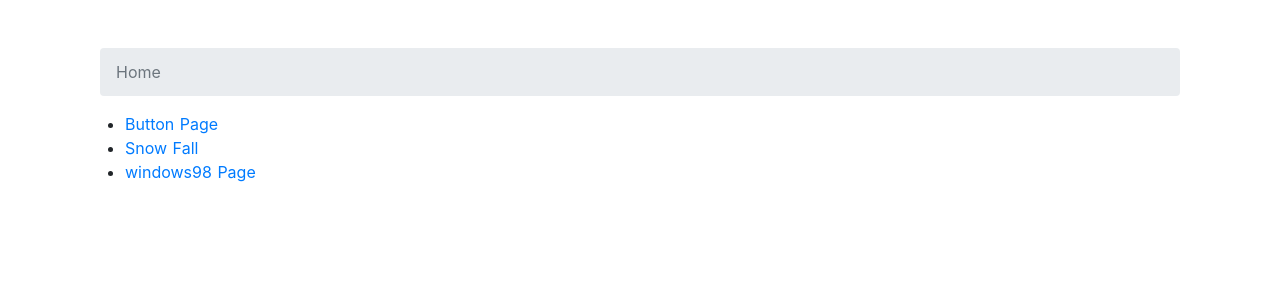
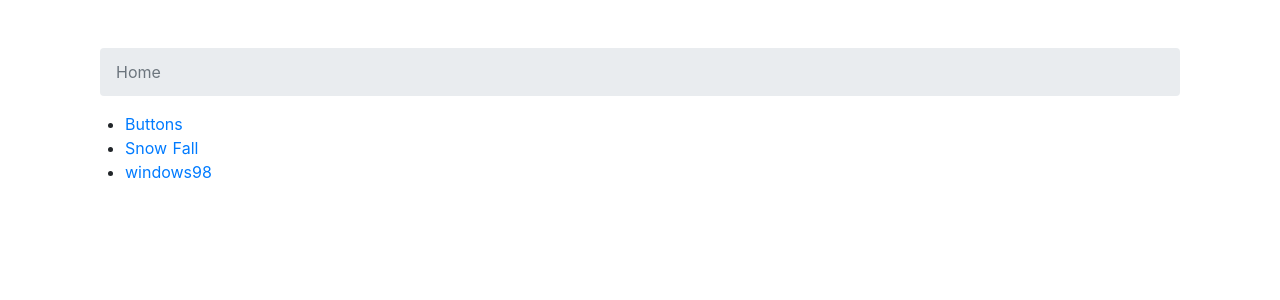
Before and after one commit to negi524/design_collection, a Nuxt app: page / in a window 1280 px wide. Shown: the top 300 px of the page. Built offline with nearby package versions, Linux system fonts and the light colour scheme.

Commit message:
ページ名の表記揺れ修正

```diff
--- a/pages/index.vue
+++ b/pages/index.vue
@@ -1,13 +1,13 @@
 <template>
   <div>
-    <global-header :crumbs="pages" />
+    <global-header :crumbs="crumbs" />
     <main class="my-3 mx-auto">
       <ul>
-        <li><nuxt-link to="/buttons">Button Page</nuxt-link></li>
+        <li><nuxt-link to="/buttons">Buttons</nuxt-link></li>
         <li>
           <nuxt-link to="/snowfall">Snow Fall</nuxt-link>
         </li>
-        <li><nuxt-link to="/windows98">windows98 Page</nuxt-link></li>
+        <li><nuxt-link to="/windows98">windows98</nuxt-link></li>
       </ul>
     </main>
   </div>
@@ -22,7 +22,7 @@ export default {
   },
   data() {
     return {
-      pages: [{ text: 'Home', href: '/' }]
+      crumbs: [{ text: 'Home', href: '/' }]
     }
   }
 }
--- a/pages/windows98.vue
+++ b/pages/windows98.vue
@@ -6,7 +6,7 @@
           <li>
             <nuxt-link to="/">Home</nuxt-link>
             <ul>
-              <li><nuxt-link to="/buttons">Button Page</nuxt-link></li>
+              <li><nuxt-link to="/buttons">Buttons</nuxt-link></li>
               <li><nuxt-link to="/snowfall">Snow Fall</nuxt-link></li>
               <li><nuxt-link to="/windows98">Windows98</nuxt-link></li>
             </ul>
```
